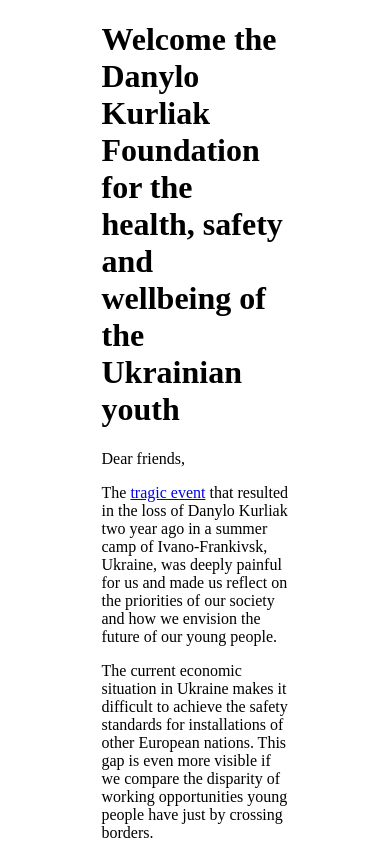
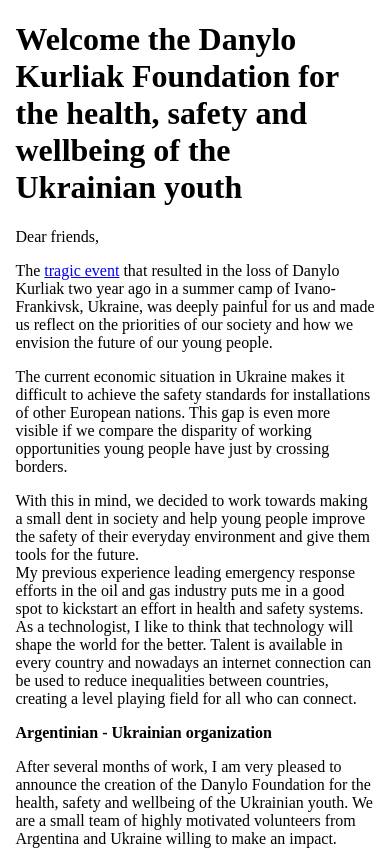
Before and after one commit to serhii049/danylo-foundation, a plain HTML site: page index.html in a window 390 px wide. Shown: the top 851 px of the page. Drawn offline with Linux system fonts and the light colour scheme.

Commit message:
Add text mobile

```diff
--- a/styles.css
+++ b/styles.css
@@ -1,3 +1,8 @@
 .main{
     margin: 0px 25%;
 }
+@media screen and (max-width: 769px) {
+    .main{
+        margin: 0px 2%;
+    }
+}
```
